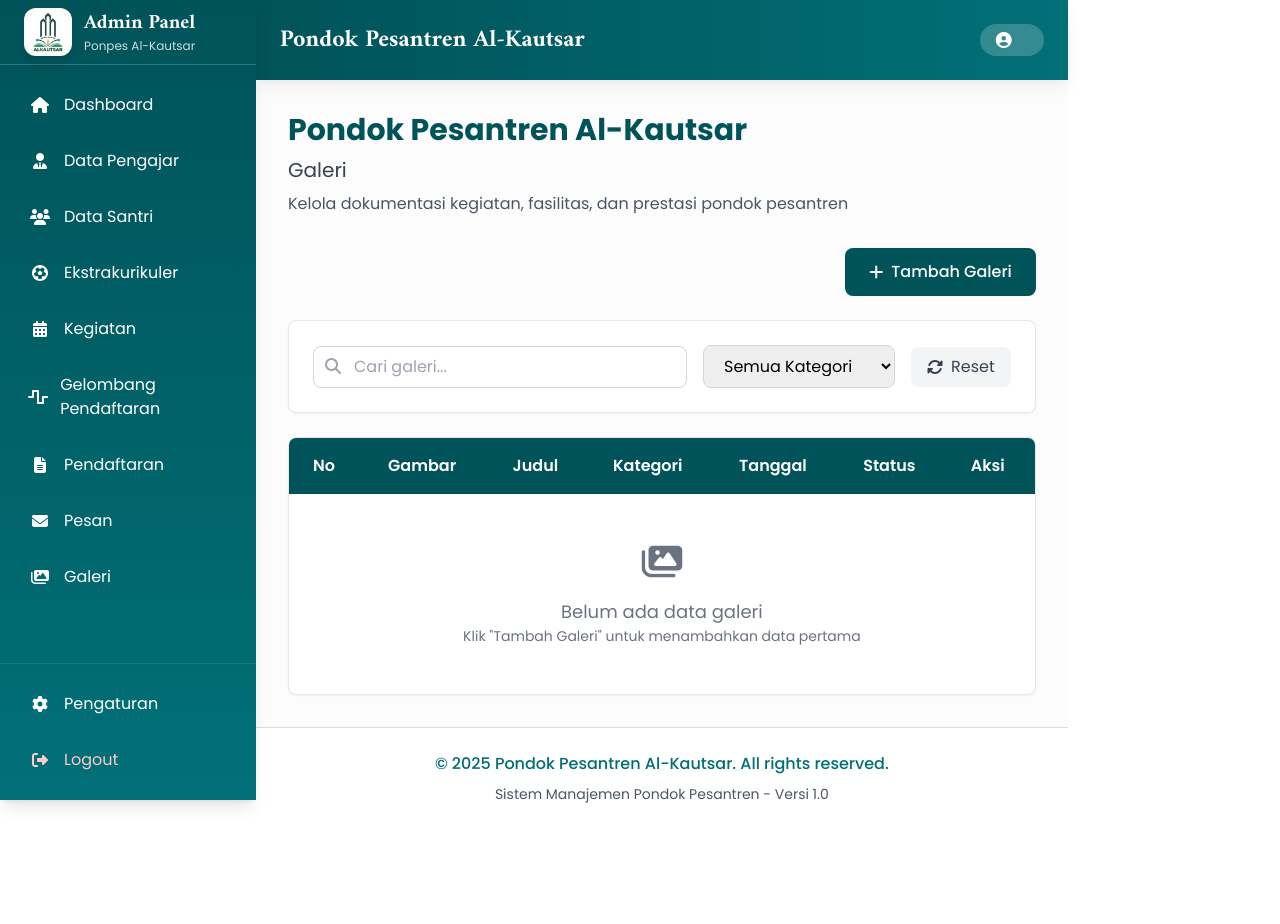
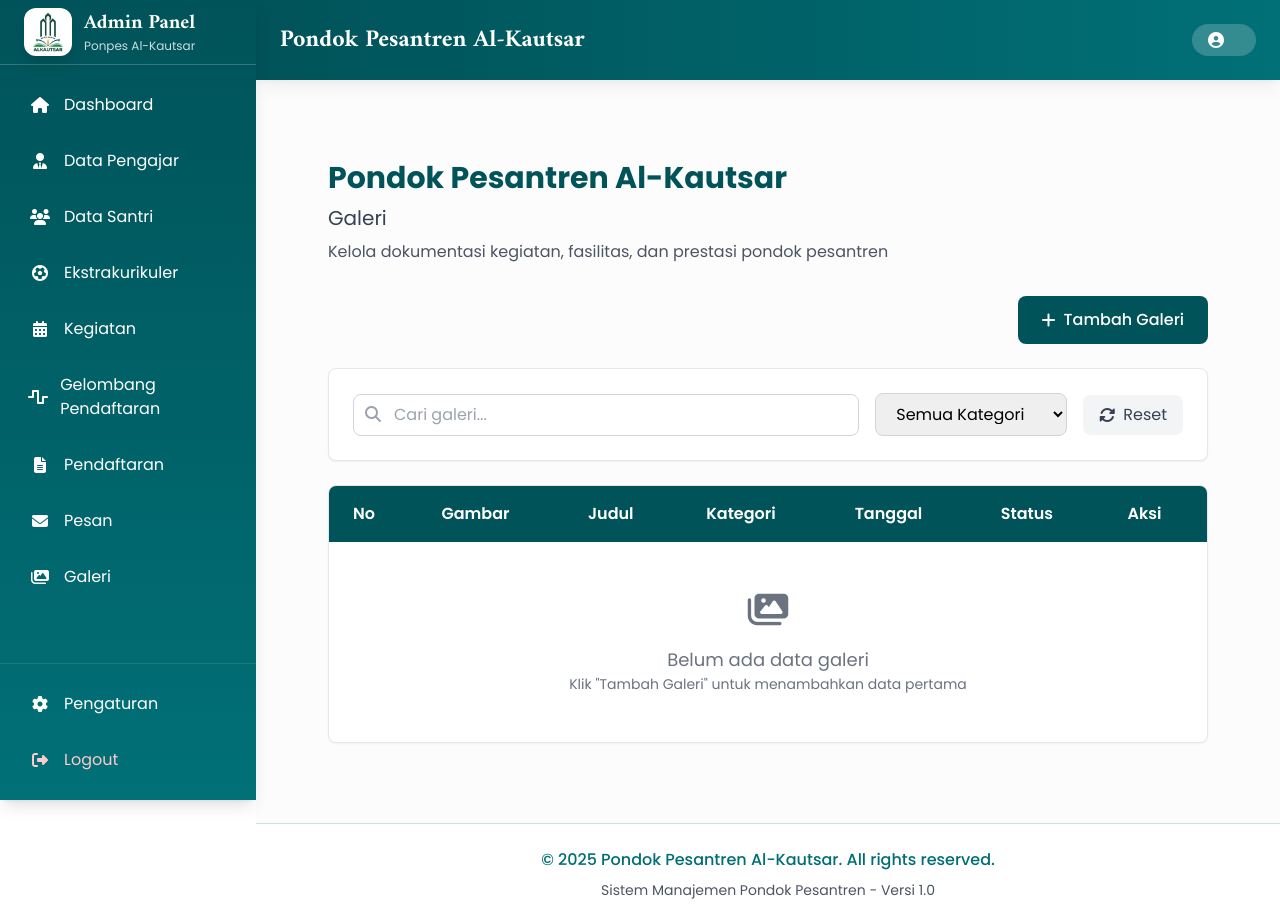
Before and after one commit to Ikhsan-Aldi/LPBaitulQuranAlKautsar, a CodeIgniter 4 app: the page made by app/Views/admin/galeri/index.php in a window 1280 px wide. Before the commit the page ends 807 px from the top, so only its background shows below. Run offline with PHP 8.4 and a stand-in for CodeIgniter, Linux system fonts and the light colour scheme; the template is opened without the code that fills it, so the values that code supplies are empty; some libraries are stand-ins or nearby versions.

Commit message:
fix layout admin yang dipush paksa hadziq

```diff
--- a/app/Views/admin/galeri/index.php
+++ b/app/Views/admin/galeri/index.php
@@ -1,6 +1,7 @@
 <?= $this->extend('admin/layout/admin_layout') ?>
 
 <?= $this->section('content') ?>
+<div class="container mx-auto px-4 py-6">
 <!-- Header Section -->
 <div class="mb-8">
     <h1 class="text-3xl font-bold text-primary-dark mb-2">Pondok Pesantren Al-Kautsar</h1>
@@ -209,4 +210,5 @@
     });
 });
 </script>
+</div>
 <?= $this->endSection() ?>
--- a/app/Views/admin/layout/admin_layout.php
+++ b/app/Views/admin/layout/admin_layout.php
@@ -79,7 +79,6 @@
 <body class="font-poppins bg-white">
     <div class="flex h-screen">
         <!-- Sidebar -->
-        <di<!-- Sidebar -->
 <div class="sidebar-transition w-64 bg-gradient-to-b from-primary-dark to-primary text-white h-screen fixed left-0 top-0 shadow-lg z-50 flex flex-col overflow-hidden">
     <!-- Header -->
     <div class="px-6 py-2 border-b border-white/20 flex-shrink-0">
@@ -177,7 +176,9 @@
 
             <!-- Page Content -->
             <main class="flex-1 p-8 bg-gray-50/50">
+            <div class="container mx-auto px-6 py-6">
                 <?= $this->renderSection('content') ?>
+            </div>
             </main>
 
             <!-- Footer -->
```
